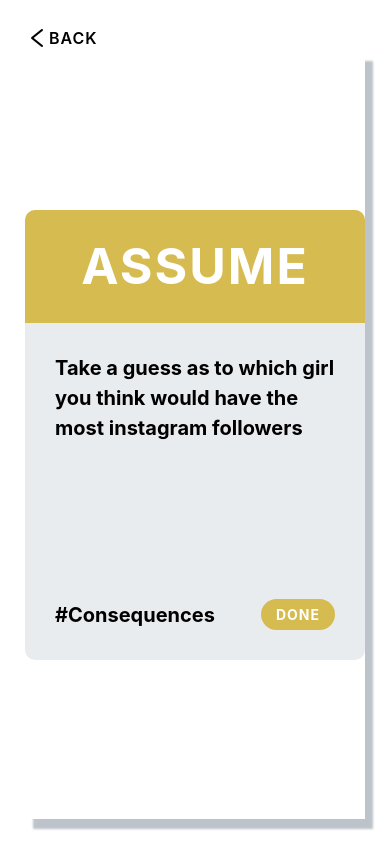
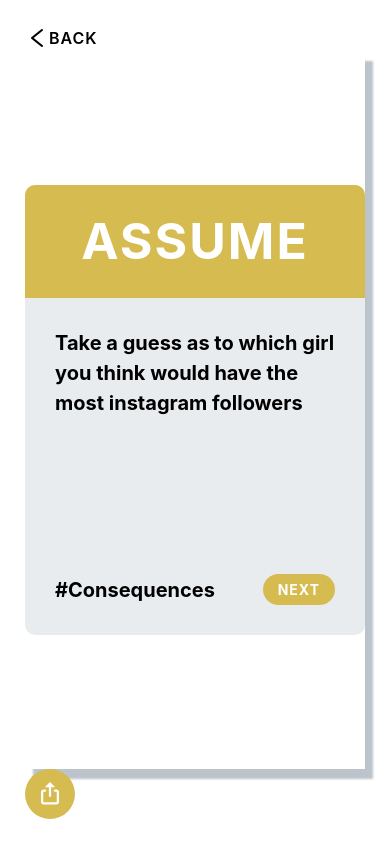
Before and after one commit to kamofah/Consequences, a React Native app in the folder frontend/: screen /Game in a window 390 px wide. Built offline with nearby package versions, Linux system fonts and the light colour scheme.

Commit message:
Added Share button functionality (must be tested on physical device)

```diff
--- a/frontend/app.json
+++ b/frontend/app.json
@@ -12,7 +12,10 @@
       "backgroundColor": "#ffffff"
     },
     "ios": {
-      "supportsTablet": true
+      "supportsTablet": true,
+      "infoPlist": {
+        "LSApplicationQueriesSchemes": ["instagram-stories"]
+      }
     },
     "android": {
       "adaptiveIcon": {
--- a/frontend/package.json
+++ b/frontend/package.json
@@ -23,7 +23,9 @@
     "react-native-screens": "~4.4.0",
     "react-native-send-direct-sms": "^0.2.0",
     "react-native-svg": "15.8.0",
-    "react-native-tab-view": "^3.5.2"
+    "react-native-tab-view": "^3.5.2",
+    "react-native-view-shot": "~4.0.3",
+    "expo-sharing": "~13.0.1"
   },
   "devDependencies": {
     "@babel/core": "^7.25.2",
--- a/frontend/src/components/general/DoneButton.jsx
+++ b/frontend/src/components/general/NextButton.jsx
@@ -1,13 +1,13 @@
 import { Text, StyleSheet, TouchableOpacity } from 'react-native';
 import React from 'react';
 
-const DoneButton = ({ action, color }) => {
+const NextButton = ({ action, color }) => {
   return (
     <TouchableOpacity
       style={[styles.container, { backgroundColor: color }]}
       onPress={action}
     >
-      <Text style={styles.buttonText}>Done</Text>
+      <Text style={styles.buttonText}>Next</Text>
     </TouchableOpacity>
   );
 };
@@ -28,4 +28,4 @@ const styles = StyleSheet.create({
   },
 });
 
-export default DoneButton;
+export default NextButton;
--- /dev/null
+++ b/frontend/src/components/general/ShareButton.jsx
@@ -0,0 +1,79 @@
+import React from 'react';
+import { TouchableOpacity, Platform, Linking,  StyleSheet, Alert } from 'react-native';
+import { captureRef } from 'react-native-view-shot';
+import * as Sharing from 'expo-sharing';
+import * as FileSystem from 'expo-file-system';
+import Octicons from '@expo/vector-icons/Octicons';
+
+
+const ShareButton = ({backgroundColor, viewRef}) => {
+
+    const captureAndShare = async () => {
+        try {
+          if (!viewRef.current) {
+            Alert.alert('Error', 'View reference is not available.');
+            return;
+          }
+
+          // Capture the screenshot
+          const uri = await captureRef(viewRef, {
+            format: 'png',
+            quality: 1,
+          });
+
+          // Create a temporary file path for sharing
+          const fileUri = FileSystem.cacheDirectory + 'screenshot.png';
+          await FileSystem.copyAsync({
+            from: uri,
+            to: fileUri,
+          });
+
+          // Check if Instagram is installed
+        const instagramURL = Platform.select({
+            ios: 'instagram-stories://share',
+            android: 'com.instagram.android',
+        });
+
+        const canOpen = await Linking.canOpenURL(instagramURL);
+
+        if (canOpen) {
+            // For iOS, use URL Scheme
+            if (Platform.OS === 'ios') {
+            return await Linking.openURL(
+                `instagram-stories://share?backgroundImage=${encodeURIComponent(
+                fileUri
+                )}`
+            );
+            } else {
+            // For Android, use Sharing API as a fallback
+            return await Sharing.shareAsync(fileUri);
+            }
+        } else {
+            Alert.alert('Instagram not installed', 'Please install Instagram to share the story.');
+        }
+        } catch (error) {
+            console.error('Error capturing and sharing to Instagram:', error);
+        }
+    };
+
+    return (
+        <TouchableOpacity onPress={captureAndShare} style={[styles.container, { backgroundColor: backgroundColor }]}>
+            <Octicons name="share" size={24} color="white" />
+        </TouchableOpacity>
+    )
+}
+
+export default ShareButton
+
+const styles = StyleSheet.create({
+    container: {
+        display: 'flex',
+        justifyContent: 'center',
+        alignItems: 'center',
+        // backgroundColor: ,
+        padding: 10,
+        width: 50,
+        height: 50,
+        borderRadius: '100%'
+    }
+})
--- a/frontend/src/layouts/CardLayout.jsx
+++ b/frontend/src/layouts/CardLayout.jsx
@@ -1,6 +1,6 @@
 import { View, Text, StyleSheet } from 'react-native';
 import React from 'react';
-import DoneButton from '../components/general/DoneButton';
+import NextButton from '../components/general/NextButton';
 import { Colors } from '../constants/colors';
 
 const CardLayout = ({ children, topic, action }) => {
@@ -15,7 +15,7 @@ const CardLayout = ({ children, topic, action }) => {
       <View style={styles.promptSection}>{children}</View>
       <View style={styles.cardFooter}>
         <Text style={styles.prompt}>#Consequences</Text>
-        <DoneButton action={action} color={Colors[topic]} />
+        <NextButton action={action} color={Colors[topic]} />
       </View>
     </View>
   );
--- a/frontend/src/screens/GameScreen.tsx
+++ b/frontend/src/screens/GameScreen.tsx
@@ -1,25 +1,30 @@
 import { View, Text, StyleSheet } from 'react-native';
-import React, { useEffect, useState } from 'react';
+import React, { useEffect, useState, useRef } from 'react';
 import BackButton from '../components/general/BackButton';
 import DefaultCard from '../components/cards/DefaultCard';
+import ShareButton from '../components/general/ShareButton';
 
 import { useDeck } from '../hooks/useDeck';
 import { Colors } from '../constants/colors';
 
 const GameScreen = () => {
   const { currentCard, goToNextCard } = useDeck();
+
+  const cardRef = useRef(null);
+
   return (
     <View style={styles.container}>
       <View>
         <BackButton></BackButton>
       </View>
-      <View style={styles.cardContainer}>
+      <View style={styles.cardContainer} ref={cardRef}>
         <DefaultCard
           topic={currentCard?.topic}
           prompt={currentCard?.prompt}
           action={goToNextCard}
         ></DefaultCard>
       </View>
+      <ShareButton viewRef={cardRef} backgroundColor={Colors[currentCard?.topic ?? 'CARD_SHADOW']}></ShareButton>
     </View>
   );
 };
```
Also changed, not shown: 1 other file (tests, documents, lock files or other folders).
